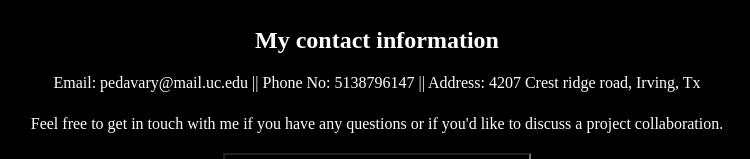
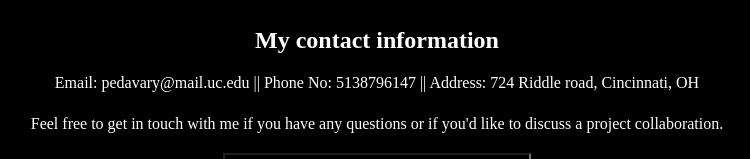
Before and after one commit to rakeshpedavalli4/My_Portfolio, a React (Create React App) app: page /Contact in a window 1280 px wide. Shown: the part 210-369 px from the top of the page, without its empty margins (263-1013 px from the left). Built offline with nearby package versions, Linux system fonts and the light colour scheme.

Commit message:
Update contacts.js

```diff
--- a/src/components/contacts.js
+++ b/src/components/contacts.js
@@ -5,7 +5,7 @@ const Contacts=()=>{
         <section className="Contacts">
             <h2>My contact information</h2>
             <p>
-             Email: pedavary@mail.uc.edu  || Phone No: 5138796147 || Address: 4207 Crest ridge road, Irving, Tx
+             Email: pedavary@mail.uc.edu  || Phone No: 5138796147 || Address: 724 Riddle road, Cincinnati, OH
             </p>
             <p>
             Feel free to get in touch with me if you have any questions or if you'd like to discuss a project collaboration.
```
